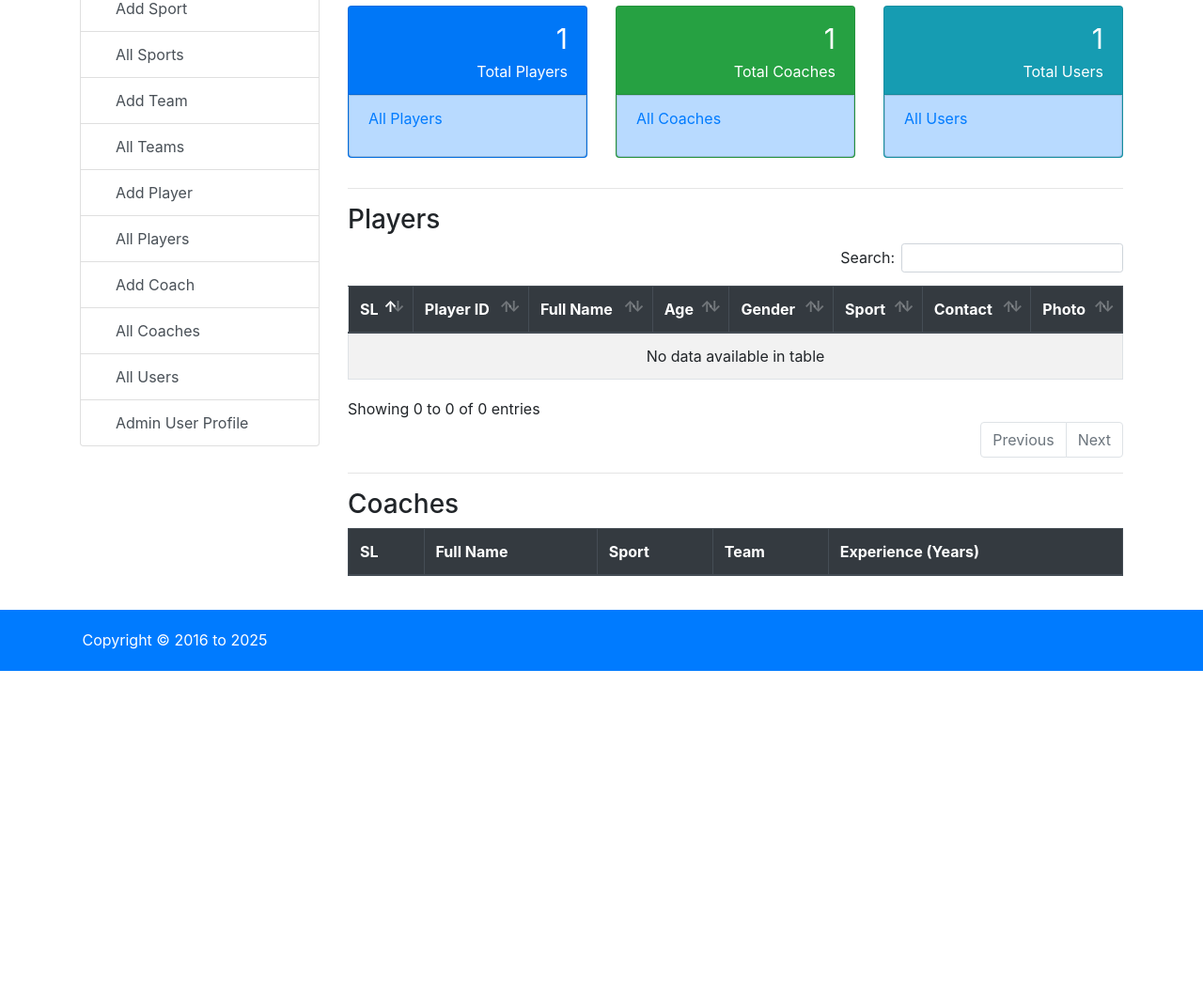
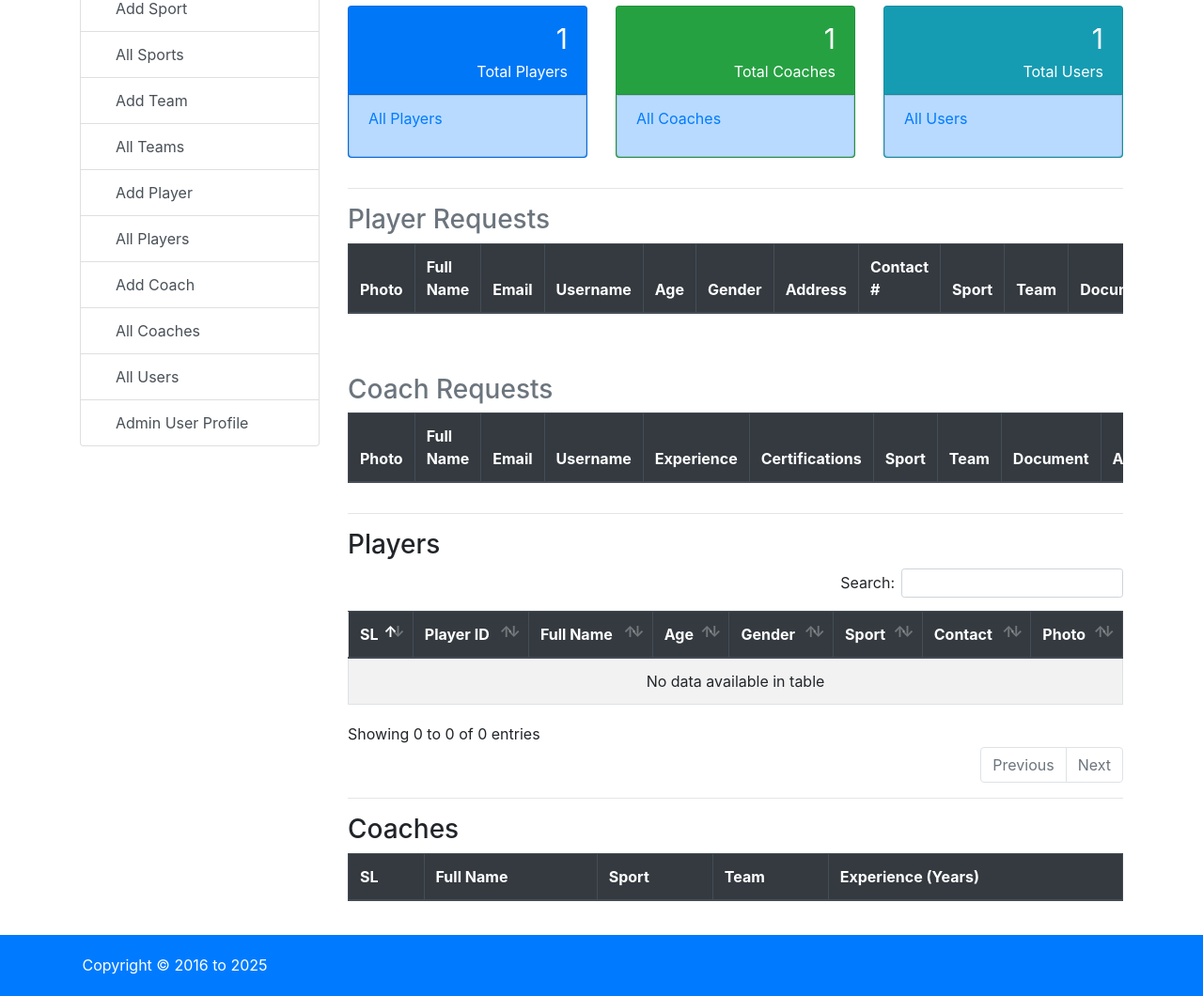
Before and after one commit to DavidKrappenschitz385/Reg-System, a PHP site: page /admin/index.php in a window 1280 px wide. Shown: the part 224-1284 px from the top of the page at 94% size. Before the commit the page ends 938 px from the top, so only its background shows below. Run offline with PHP 8.4, Linux system fonts and the light colour scheme; a user stored in the database is signed in; data comes from the database, SQL or seed files in the repository; tables that the repository leaves empty hold one stand-in row (values such as "Sample post"); lists and menus that the app fills with data are empty; some libraries are stand-ins or nearby versions; some web fonts are replaced.

Commit message:
feat: Display pending user requests on admin dashboard
Adds a new section to the admin dashboard to display pending user registration requests for both players and coaches.

This provides admins with a clear overview of pending requests directly on the main dashboard, improving the user experience. The tables include relevant user details and provide 'Approve' and 'Decline' actions. The backend is updated to handle these actions and redirect the admin back to the dashboard.

```diff
--- a/Registration-System-New/admin/dashboard.php
+++ b/Registration-System-New/admin/dashboard.php
@@ -105,6 +105,138 @@
   </div>
 </div>
 <hr>
+<?php
+$player_requests = [];
+$coach_requests = [];
+
+// Fetch player requests with details
+$player_query = "
+    SELECT u.id, u.full_name, u.email, u.username, u.eligibility_document, u.photo, p.age, p.gender, p.address, p.contact_number, s.name as sport_name, t.name as team_name
+    FROM `users` u
+    LEFT JOIN `players` p ON u.id = p.user_id
+    LEFT JOIN `sports` s ON p.sport_id = s.id
+    LEFT JOIN `teams` t ON p.team_id = t.id
+    WHERE u.status = 'pending' AND u.role = 'player'
+";
+$player_result = mysqli_query($db_con, $player_query);
+if ($player_result) {
+    while ($row = mysqli_fetch_assoc($player_result)) {
+        $player_requests[] = $row;
+    }
+}
+
+// Fetch coach requests
+$coach_query = "
+    SELECT u.id, u.full_name, u.email, u.username, u.eligibility_document, u.photo, c.experience_years, c.certifications, s.name as sport_name, t.name as team_name
+    FROM `users` u
+    LEFT JOIN `coaches` c ON u.id = c.user_id
+    LEFT JOIN `sports` s ON c.sport_id = s.id
+    LEFT JOIN `teams` t ON c.team_id = t.id
+    WHERE u.status = 'pending' AND u.role = 'coach'
+";
+$coach_result = mysqli_query($db_con, $coach_query);
+if ($coach_result) {
+    while ($row = mysqli_fetch_assoc($coach_result)) {
+        $coach_requests[] = $row;
+    }
+}
+?>
+
+<h3 class="text-secondary">Player Requests</h3>
+<div class="table-responsive">
+    <table class="table table-striped table-hover table-bordered" id="player-data">
+        <thead class="thead-dark">
+        <tr>
+            <th>Photo</th>
+            <th>Full Name</th>
+            <th>Email</th>
+            <th>Username</th>
+            <th>Age</th>
+            <th>Gender</th>
+            <th>Address</th>
+            <th>Contact #</th>
+            <th>Sport</th>
+            <th>Team</th>
+            <th>Document</th>
+            <th>Action</th>
+        </tr>
+        </thead>
+        <tbody>
+        <?php foreach ($player_requests as $row) { ?>
+            <tr>
+                <td><img src="../uploads/images/<?php echo $row['photo']; ?>" alt="Player Photo" style="width: 50px; height: 50px;"></td>
+                <td><?php echo htmlspecialchars($row['full_name']); ?></td>
+                <td><?php echo htmlspecialchars($row['email']); ?></td>
+                <td><?php echo htmlspecialchars($row['username']); ?></td>
+                <td><?php echo htmlspecialchars($row['age']); ?></td>
+                <td><?php echo htmlspecialchars($row['gender']); ?></td>
+                <td><?php echo htmlspecialchars($row['address']); ?></td>
+                <td><?php echo htmlspecialchars($row['contact_number']); ?></td>
+                <td><?php echo htmlspecialchars($row['sport_name'] ?? 'N/A'); ?></td>
+                <td><?php echo htmlspecialchars($row['team_name'] ?? 'N/A'); ?></td>
+                <td>
+                    <?php if (!empty($row['eligibility_document'])) { ?>
+                        <a href="index.php?page=view_document&doc=<?php echo urlencode($row['eligibility_document']); ?>" class="btn btn-info btn-sm">View Document</a>
+                    <?php } else { ?>
+                        N/A
+                    <?php } ?>
+                </td>
+                <td>
+                    <a href="index.php?approve=<?php echo $row['id']; ?>" class="btn btn-success btn-sm">Approve</a>
+                    <a href="index.php?decline=<?php echo $row['id']; ?>" class="btn btn-danger btn-sm">Decline</a>
+                </td>
+            </tr>
+        <?php } ?>
+        </tbody>
+    </table>
+</div>
+
+<h3 class="text-secondary mt-5">Coach Requests</h3>
+<div class="table-responsive">
+    <table class="table table-striped table-hover table-bordered" id="coach-data">
+        <thead class="thead-dark">
+        <tr>
+            <th>Photo</th>
+            <th>Full Name</th>
+            <th>Email</th>
+            <th>Username</th>
+            <th>Experience</th>
+            <th>Certifications</th>
+            <th>Sport</th>
+            <th>Team</th>
+            <th>Document</th>
+            <th>Action</th>
+        </tr>
+        </thead>
+        <tbody>
+        <?php foreach ($coach_requests as $row) { ?>
+            <tr>
+                <td><img src="../uploads/images/<?php echo $row['photo']; ?>" alt="Coach Photo" style="width: 50px; height: 50px;"></td>
+                <td><?php echo htmlspecialchars($row['full_name']); ?></td>
+                <td><?php echo htmlspecialchars($row['email']); ?></td>
+                <td><?php echo htmlspecialchars($row['username']); ?></td>
+                <td><?php echo htmlspecialchars($row['experience_years'] ?? 'N/A') . ' years'; ?></td>
+                <td><?php echo htmlspecialchars($row['certifications'] ?? 'N/A'); ?></td>
+                <td><?php echo htmlspecialchars($row['sport_name'] ?? 'N/A'); ?></td>
+                <td><?php echo htmlspecialchars($row['team_name'] ?? 'N/A'); ?></td>
+                <td>
+                    <?php if (!empty($row['eligibility_document'])) { ?>
+                        <a href="index.php?page=view_document&doc=<?php echo urlencode($row['eligibility_document']); ?>" class="btn btn-info btn-sm">View Document</a>
+                    <?php } else { ?>
+                        N/A
+                    <?php } ?>
+                </td>
+                <td>
+                    <a href="index.php?approve=<?php echo $row['id']; ?>" class="btn btn-success btn-sm">Approve</a>
+                    <a href="index.php?decline=<?php echo $row['id']; ?>" class="btn btn-danger btn-sm">Decline</a>
+                </td>
+            </tr>
+        <?php } ?>
+        </tbody>
+    </table>
+</div>
+
+<hr>
 <h3>Players</h3>
 <table class="table  table-striped table-hover table-bordered" id="data">
   <thead class="thead-dark">
--- a/Registration-System-New/admin/index.php
+++ b/Registration-System-New/admin/index.php
@@ -23,7 +23,7 @@ if (isset($_GET['approve'])) {
     $stmt = mysqli_prepare($db_con, "UPDATE `users` SET `status` = 'approved' WHERE `id` = ?");
     mysqli_stmt_bind_param($stmt, "i", $user_id);
     mysqli_stmt_execute($stmt);
-    header('Location: index.php?page=role-requests');
+    header('Location: index.php?page=dashboard');
     exit;
 }
 
@@ -32,7 +32,7 @@ if (isset($_GET['decline'])) {
     $stmt = mysqli_prepare($db_con, "UPDATE `users` SET `status` = 'declined' WHERE `id` = ?");
     mysqli_stmt_bind_param($stmt, "i", $user_id);
     mysqli_stmt_execute($stmt);
-    header('Location: index.php?page=role-requests');
+    header('Location: index.php?page=dashboard');
     exit;
 }
 ?>
```
